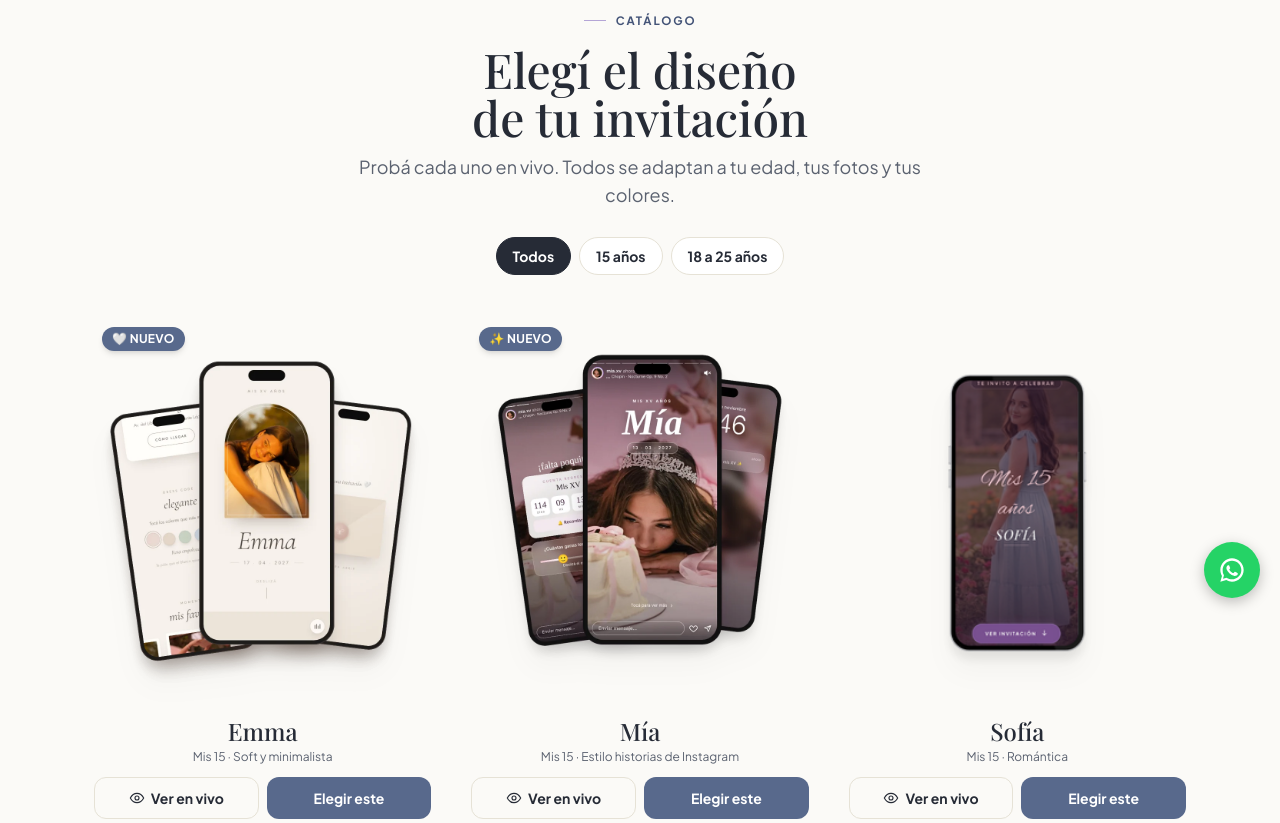
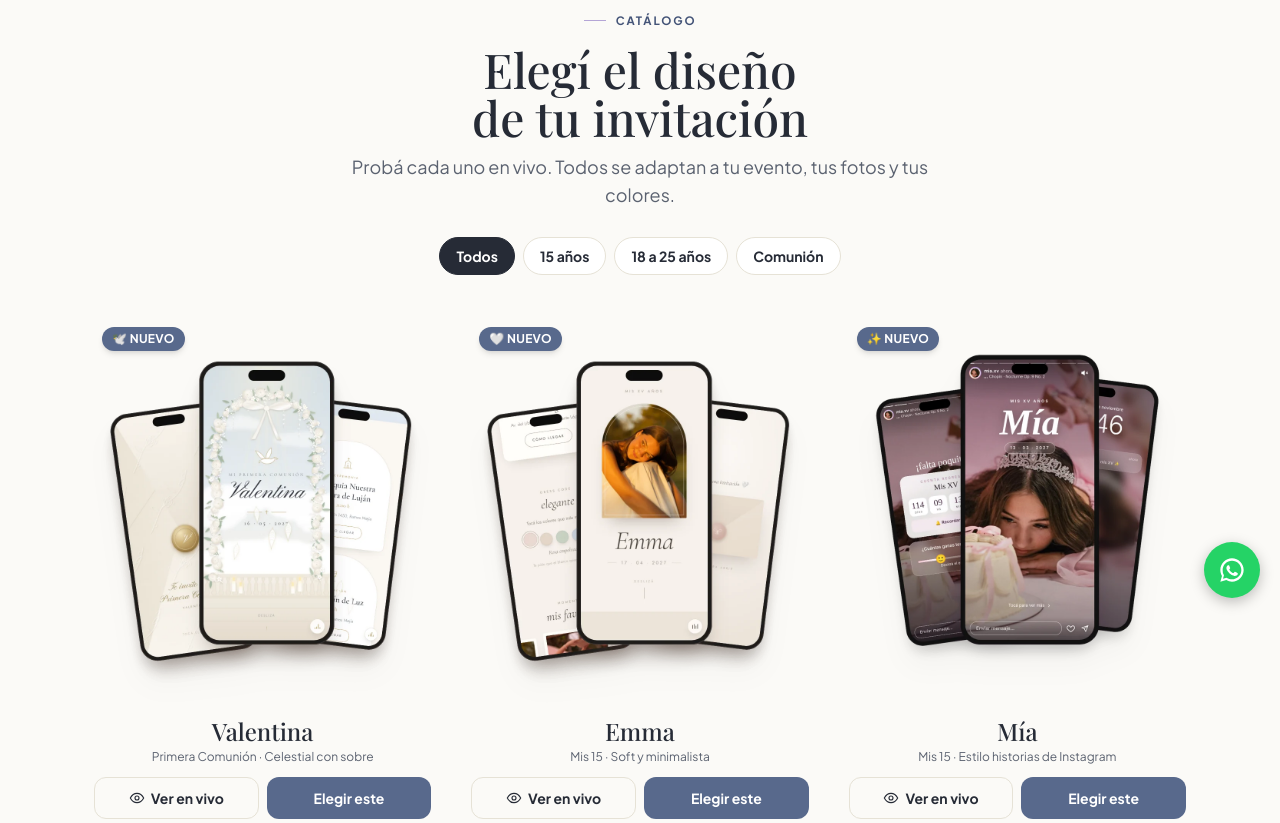
Before and after one commit to Evelyn7534/celebra-invitaciones, a plain HTML site: page catalogo.html in a window 1280 px wide. Shown: the part 182-1005 px from the top of the page. Drawn offline with nearby package versions, Linux system fonts and the light colour scheme; a web font is replaced by a local one.

Commit message:
Catálogo: Primera Comunión

```diff
--- a/catalogo.html
+++ b/catalogo.html
@@ -120,7 +120,7 @@ j=d.createElement(s),dl=l!='dataLayer'?'&l='+l:'';j.async=true;j.src=
         <span class="w-[22px] h-px bg-accent inline-block"></span>Catálogo
       </div>
       <h1 class="font-serif text-[2.1rem] leading-tight md:text-5xl mt-3 md:mt-4 mb-3">Elegí el diseño de tu invitación</h1>
-      <p class="text-inkSoft text-base md:text-lg">Probá cada uno en vivo. Todos se adaptan a tu edad, tus fotos y tus colores.</p>
+      <p class="text-inkSoft text-base md:text-lg">Probá cada uno en vivo. Todos se adaptan a tu evento, tus fotos y tus colores.</p>
     </div>
 
     <!-- Filtros -->
@@ -128,6 +128,7 @@ j=d.createElement(s),dl=l!='dataLayer'?'&l='+l:'';j.async=true;j.src=
       <button type="button" class="filter text-sm font-bold rounded-full border border-line bg-white px-4 py-2" data-filter="todos" aria-pressed="true">Todos</button>
       <button type="button" class="filter text-sm font-bold rounded-full border border-line bg-white px-4 py-2" data-filter="15" aria-pressed="false">15 años</button>
       <button type="button" class="filter text-sm font-bold rounded-full border border-line bg-white px-4 py-2" data-filter="18-25" aria-pressed="false">18 a 25 años</button>
+      <button type="button" class="filter text-sm font-bold rounded-full border border-line bg-white px-4 py-2" data-filter="comunion" aria-pressed="false">Comunión</button>
     </div>
   </section>
 
@@ -141,6 +142,24 @@ j=d.createElement(s),dl=l!='dataLayer'?'&l='+l:'';j.async=true;j.src=
           data-cat ("15" o "18-25"), el color de fondo del .stage, la imagen,
           el link de la demo, el nombre, las etiquetas y el texto de WhatsApp.
         -->
+
+        <!-- NUEVO. VALENTINA · PRIMERA COMUNIÓN -->
+        <article class="design-card reveal flex flex-col" data-cat="comunion" data-name="Valentina">
+          <a href="plantilla_comunion.html" target="_blank" rel="noopener" class="stage block relative pt-2 pb-3" data-view>
+            <span class="absolute top-3 left-3 z-10 rounded-full bg-primary text-white text-[10px] sm:text-xs font-bold tracking-wide px-2.5 py-1 shadow-md">🕊️ NUEVO</span>
+            <img src="images/mockup-comunion.webp" alt="Invitación digital de Primera Comunión modelo Valentina, con sobre que se abre y arco de flores celestial" loading="lazy" class="mx-auto h-[270px] sm:h-[340px] lg:h-[380px] w-auto object-contain drop-shadow-xl">
+          </a>
+          <div class="px-1 flex flex-col gap-3 flex-1 text-center">
+            <div>
+              <h2 class="font-serif text-lg sm:text-2xl leading-tight">Valentina</h2>
+              <p class="text-[11px] sm:text-xs text-inkSoft mt-0.5">Primera Comunión · Celestial con sobre</p>
+            </div>
+            <div class="mt-auto grid sm:grid-cols-2 gap-2">
+              <a href="plantilla_comunion.html" target="_blank" rel="noopener" data-view class="inline-flex items-center justify-center gap-1.5 rounded-xl border border-line text-ink text-xs sm:text-sm font-bold py-2.5 hover:border-primary hover:text-primary transition-colors"><svg class="w-4 h-4"><use href="#i-eye"/></svg>Ver en vivo</a>
+              <a href="https://wa.me/5491136218114?text=Hola!%20Me%20gust%C3%B3%20el%20dise%C3%B1o%20Valentina%20(Primera%20Comuni%C3%B3n)%20para%20mi%20invitaci%C3%B3n" target="_blank" rel="noopener" data-choose class="inline-flex items-center justify-center rounded-xl bg-primary text-white text-xs sm:text-sm font-bold py-2.5 hover:bg-primaryDark transition-colors">Elegir este</a>
+            </div>
+          </div>
+        </article>
 
         <!-- NUEVO. EMMA · SOFT / CLEAN -->
         <article class="design-card reveal flex flex-col" data-cat="15" data-name="Emma">
```
Also changed, not shown: index.html (+1 -1 lines), images/mockup-comunion.webp (added).
